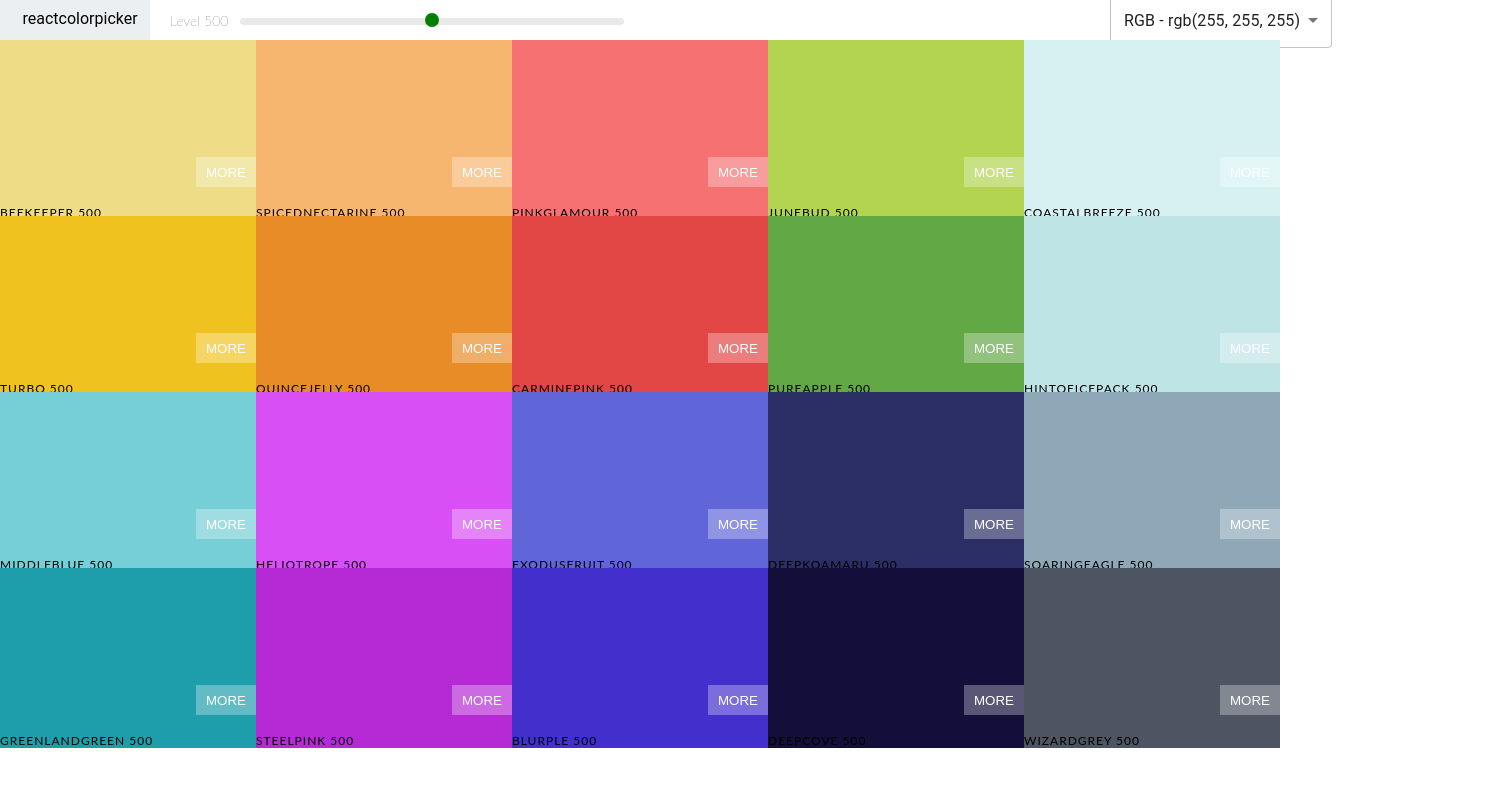
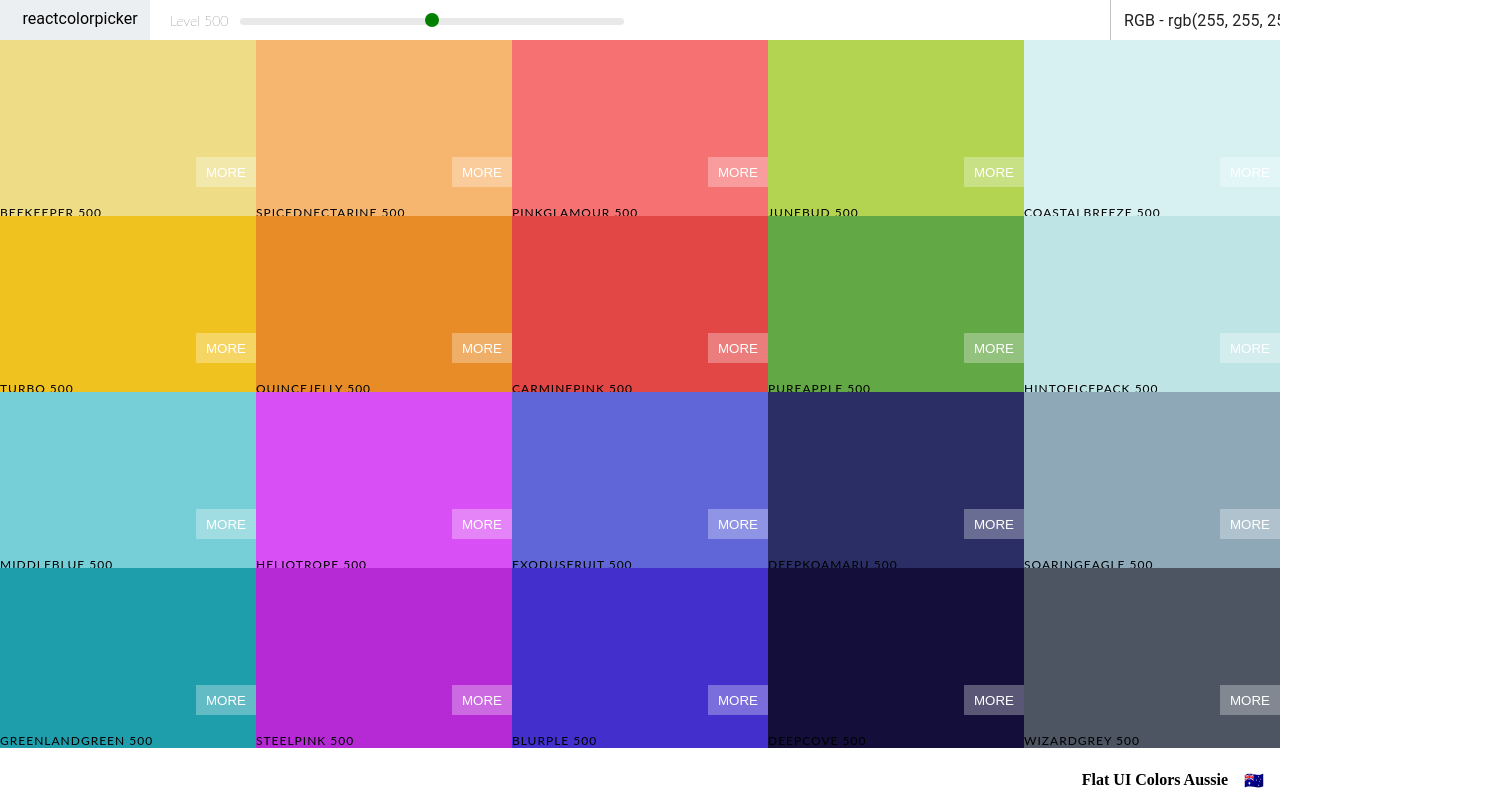
Before and after one commit to Toseef-Ahmad/color-palette, a React (Create React App) app: page /palette/flat-ui-colors-american in a window 1280 px wide. Shown: the top 800 px of the page, 1504 px wide, since content can reach past the window. Built offline with nearby package versions, Linux system fonts and the light colour scheme.

Commit message:
Added Footer

```diff
--- a/src/Palette.css
+++ b/src/Palette.css
@@ -1,5 +1,10 @@
 .Palette-container {
   height: 100vh;
+  width: 100vw;
+  /* margin-bottom: 30px; */
+  overflow: hidden;
+  display: flex;
+  flex-direction: column;
 }
 
 .Palette-color {
@@ -24,3 +29,16 @@
   border: none;
   outline: none;
 }
+
+.palette-footer {
+  /* position: absolute; */
+  display: flex;
+  justify-content: flex-end;
+  align-items: center;
+  height: 5vh;
+  font-weight: bold;
+}
+
+.emoji {
+  margin: 0 1rem;
+}
--- a/src/Palette.js
+++ b/src/Palette.js
@@ -5,7 +5,7 @@
 
 const Palette = (props) => {
   const [level, setLevel] = useState(500);
-  const { colors } = props.palette;
+  const { colors, paletteName, emoji } = props.palette;
   const [formate, setFormate] = useState('rgb');
   const handleAfterChange = (newLevel) => {
     setLevel(newLevel);
@@ -27,6 +27,10 @@
             <ColorBox color={c} formate={formate} />
           ))}
         </div>
+        <footer className="palette-footer">
+          {paletteName}
+          <span className="emoji">{emoji}</span>
+        </footer>
       </div>
     </>
   );
```
